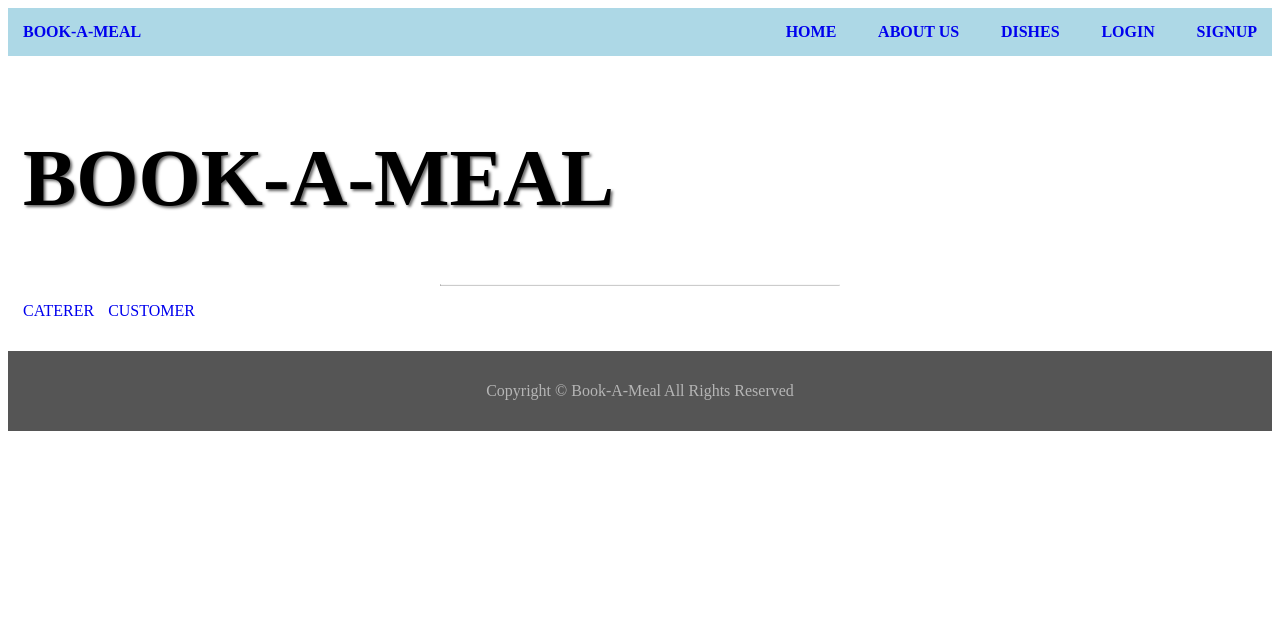
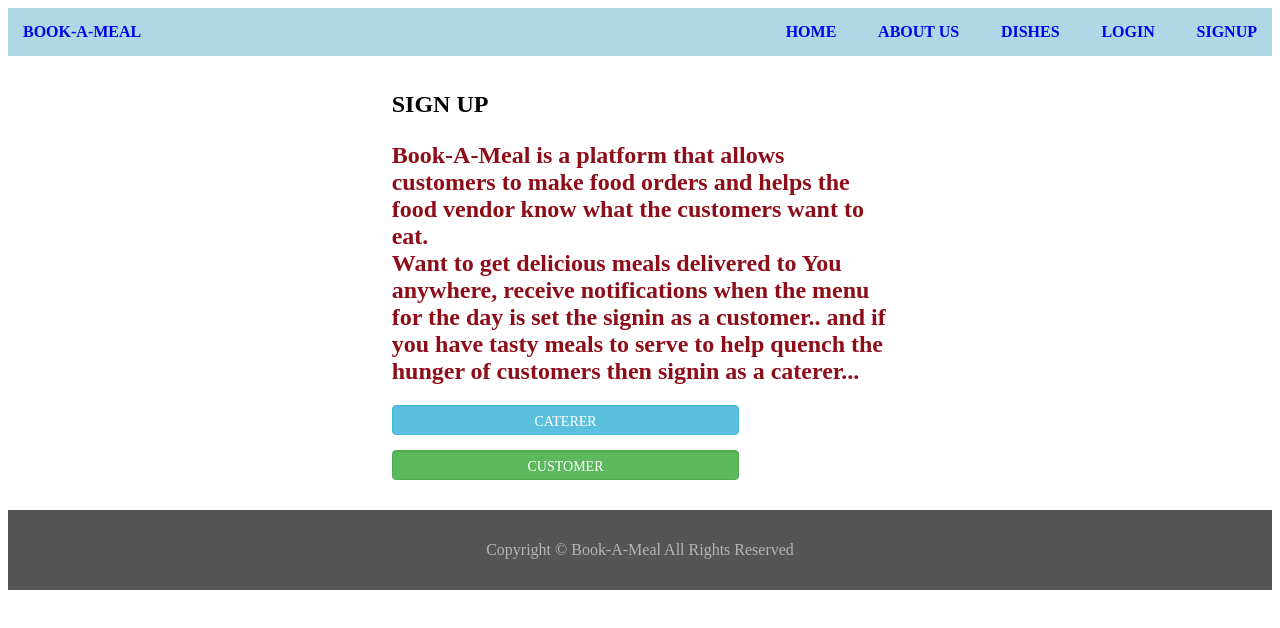
Before and after one commit to slimsolz/Book_A_Meal, a plain HTML site: page UI/signup.html in a window 1280 px wide. Drawn offline with Linux system fonts and the light colour scheme.

Commit message:
Modify the content

```diff
--- a/UI/signup.html
+++ b/UI/signup.html
@@ -29,22 +29,23 @@
 			</div>
 		</div><!-- End header -->
 
-		<section class="main intro-header">
+		<section class="main">
 			<div class="row">
-				<div class="col-12">
-					<div class="intro-message">
-						<h1>BOOK-A-MEAL</h1>
-						<h4>Book-A-Meal is a platform that allows customers to make food orders and helps the food vendor know what the customers want to eat.</h4>
-						<hr class="intro-divider">
-	                    <ul class="signup-link">
-	                        <li>
-	                            <a href="signup-caterer.html">CATERER</a>
-	                        </li>
-	                        <li>
-	                            <a href="signup-customer.html">CUSTOMER</a>
-	                        </li>
-	                    </ul>
-    				</div>
+				<div class="col-5 main-content center">
+					<div class="menu-heading">
+						<h1>SIGN UP</h1>
+						<h2>Book-A-Meal is a platform that allows customers to make food orders and helps the food vendor know what the customers want to eat.<br>
+						Want to get delicious meals delivered to You anywhere, receive notifications when the menu for the day is set the signin as a customer.. and if you have tasty meals to serve to help quench the hunger of customers then signin as a caterer...
+						</h2>
+
+						<div class="form-divs">
+							 <a href="signup-caterer.html" class="form-input customer-button" style="text-align: center; text-decoration: none;">CATERER</a>
+						</div>
+						<div class="form-divs">
+							<a href="signup-customer.html" class="form-input caterer-button" style="text-align: center; text-decoration: none;">CUSTOMER</a>
+						</div>
+					</div>
+				</div>
 			</div>
 		</section>
 
```
